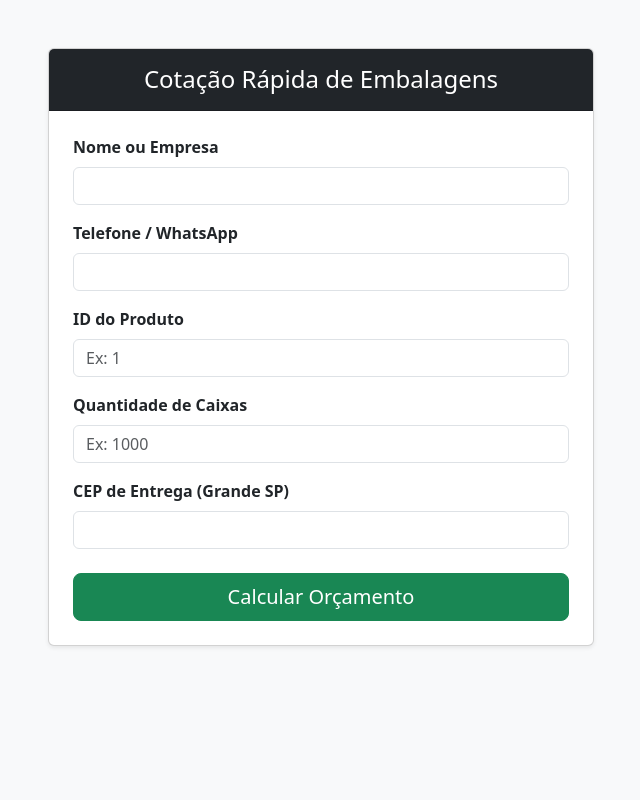
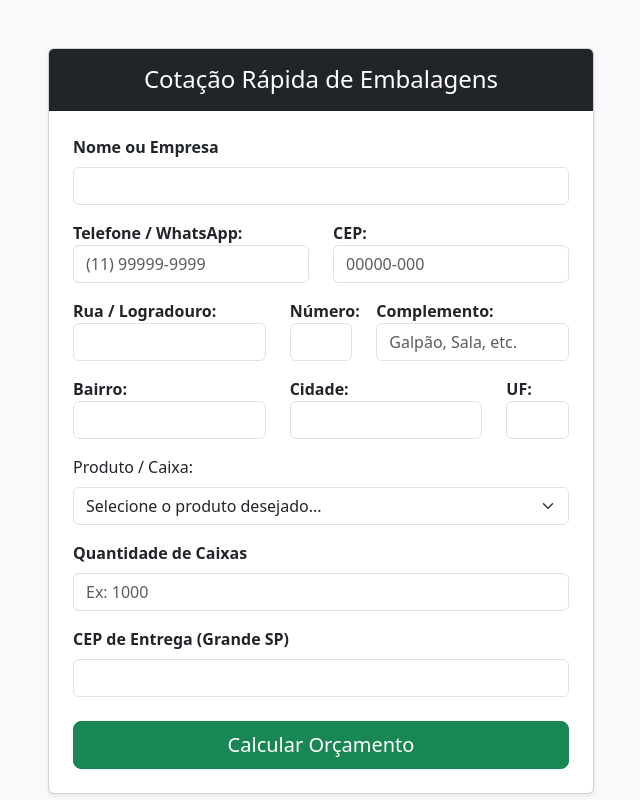
Before and after one commit to antoniojmprado/Dj_Dj_srcx_Orcamento_Pizza, a Django app: page /orcam/orcamento/ in a window 1280 px wide. Shown: the whole page, without its empty margins (319-959 px from the left). Run offline with Django 5.2, Linux system fonts and the light colour scheme; the visitor is signed in with stand-in values (Sample User, id 1); data that the repository does not hold is empty; parts of the project's set-up code (start-up, migrations or seed data) failed here and were passed over.

Commit message:
feat: formatação BR, calculo unitario da caixa e layout de resposta profissional finalizado

```diff
--- a/appOrcam/templates/appOrcam/orcamento_cliente.html
+++ b/appOrcam/templates/appOrcam/orcamento_cliente.html
@@ -21,13 +21,65 @@
                                 <label for="nome" class="form-label fw-bold">Nome ou Empresa</label>
                                 <input type="text" class="form-control" id="nome" name="nome" required>
                             </div>
-                            <div class="mb-3">
-                                <label for="telefone" class="form-label fw-bold">Telefone / WhatsApp</label>
-                                <input type="tel" class="form-control" id="telefone" name="telefone" required>
+
+                            <div class="row">
+                                <!-- Contato -->
+                                <div class="col-md-6 mb-3">
+                                    <label for="telefone"><b>Telefone / WhatsApp:</b></label>
+                                    <input type="text" id="telefone" name="telefone" class="form-control" placeholder="(11) 99999-9999">
+                                </div>
+
+                                <!-- CEP com gatilho de busca -->
+                                <div class="col-md-6 mb-3">
+                                    <label for="cep"><b>CEP:</b></label>
+                                    <input type="text" id="cep" name="cep" class="form-control" placeholder="00000-000" required>
+                                    <small id="cep-status" class="text-muted"></small>
+                                </div>
+                            </div>
+
+                            <div class="row">
+                                <!-- Endereço Auto-preenchido -->
+                                <div class="col-md-5 mb-3">
+                                    <label for="logradouro"><b>Rua / Logradouro:</b></label>
+                                    <input type="text" id="logradouro" name="logradouro" class="form-control" required>
+                                </div>
+                                <div class="col-md-2 mb-3">
+                                    <label for="numero"><b>Número:</b></label>
+                                    <input type="text" id="numero" name="numero" class="form-control" required>
+                                </div>
+                                <div class="col-md-5 mb-3">
+                                    <label for="complemento"><b>Complemento:</b></label>
+                                    <input type="text" id="complemento" name="complemento" class="form-control" placeholder="Galpão, Sala, etc.">
+                                </div>
+                            </div>
+
+                            <div class="row">
+                                <div class="col-md-5 mb-3">
+                                    <label for="bairro"><b>Bairro:</b></label>
+                                    <input type="text" id="bairro" name="bairro" class="form-control" required>
+                                </div>
+                                <div class="col-md-5 mb-3">
+                                    <label for="cidade"><b>Cidade:</b></label>
+                                    <input type="text" id="cidade" name="cidade" class="form-control" required>
+                                </div>
+                                <div class="col-md-2 mb-3">
+                                    <label for="uf"><b>UF:</b></label>
+                                    <input type="text" id="uf" name="uf" class="form-control" maxlength="2" required>
+                                </div>
                             </div>
                             <div class="mb-3">
-                                <label for="produto" class="form-label fw-bold">ID do Produto</label>
-                                <input type="number" class="form-control" id="produto" name="produto" required placeholder="Ex: 1">
+
+                                <label for="produto_id" class="form-label">Produto / Caixa:</label>
+                                <select name="produto_id" id="produto_id" class="form-select" required>
+                                    <option value="" disabled selected>Selecione o produto desejado...</option>
+                                    <!-- O Django vai criar uma opção para cada produto do banco -->
+                                    {% for produto in produtos %}
+                                        <option value="{{ produto.id }}">
+                                            {{ produto.nome }} - {{ produto.tipo_papelao }}
+                                        </option>
+                                    {% endfor %}
+                                </select>
+
                             </div>
                             <div class="mb-3">
                                 <label for="quantidade" class="form-label fw-bold">Quantidade de Caixas</label>
@@ -48,3 +100,39 @@
     </div>
 </body>
 </html>
+<script>
+    document.getElementById('cep').addEventListener('blur', function() {
+        let cep = this.value.replace(/\D/g, '');
+        let statusText = document.getElementById('cep-status');
+
+        if (cep.length === 8) {
+            statusText.innerText = "Consultando base local...";
+            statusText.style.color = "blue";
+
+            // Dispara a consulta para o SEU servidor, não mais para a internet
+            fetch(`/orcam/api/consulta-cep/${cep}/`)
+                .then(response => response.json())
+                .then(data => {
+                    if (!data.erro) {
+                        document.getElementById('logradouro').value = data.logradouro;
+                        document.getElementById('bairro').value = data.bairro;
+                        document.getElementById('cidade').value = data.localidade;
+                        document.getElementById('uf').value = data.uf;
+
+                        statusText.innerText = "";
+                        document.getElementById('numero').focus();
+                    } else {
+                        statusText.innerText = "CEP não encontrado na base EDNE.";
+                        statusText.style.color = "red";
+                    }
+                })
+                .catch(error => {
+                    statusText.innerText = "Erro ao acessar o banco de dados.";
+                    statusText.style.color = "red";
+                });
+        } else {
+            statusText.innerText = "CEP inválido.";
+            statusText.style.color = "red";
+        }
+    });
+</script>
--- a/appOrcam/urls.py
+++ b/appOrcam/urls.py
@@ -19,4 +19,5 @@ urlpatterns = [
 
     path('orcamento/<int:pk>/simulacao/', views.simulacoes_orcamentos, name='simulacoes_orcamentos'),
     path('orcamento/', views.calcular_orcamento, name='calcular_orcamento'),
+    path('api/consulta-cep/<str:cep_digitado>/', views.consulta_cep_local, name='consulta_cep_local'),
 ]
--- a/appOrcam/views.py
+++ b/appOrcam/views.py
@@ -4,6 +4,7 @@ import math
 from django.contrib import messages
 from django.http import JsonResponse, HttpResponse
 from django.shortcuts import redirect, render, get_object_or_404
+from appFrete.models import FreteEdne
 from appOEE.models import ParametroFinanceiro, Maquina, Horas_turno, Turnos_dia
 from appOrcam.forms import OrcamentoForm
 from appOrcam.models import MaquinaFinancasOEE
@@ -601,9 +602,17 @@ def simulacoes_orcamentos(request, pk):
 
 
 def calcular_orcamento(request):
+
+    if request.method == 'GET':
+        # Puxa os produtos do banco (Filtrando apenas os ativos, se tiver esse campo, ou todos)
+        produtos = Chapa.objects.all().order_by('nome')
+
+        # Envia para o template de entrada
+        return render(request, 'appOrcam/orcamento_cliente.html', {'produtos': produtos})
+
     if request.method == "POST":
         cliente_nome = request.POST.get('nome')
-        produto_id = request.POST.get('produto')
+        produto_id = request.POST.get('produto_id')
         quantidade = request.POST.get('quantidade')
         cep_cliente = request.POST.get('cep')
 
@@ -642,7 +651,7 @@ def calcular_orcamento(request):
             valor_carga = float(orcamento.preco_final_sem_nota)
 
             # 4. Aciona o motor isolado de frete do appFrete
-            melhor_frete_unitario = calcular_melhor_frete_interno(
+            melhor_frete_unitario, prazo_dias = calcular_melhor_frete_interno(
                 cep_destino=cep_cliente,
                 valor_nf=valor_carga,
                 peso_informado=peso_carga,
@@ -653,9 +662,10 @@ def calcular_orcamento(request):
                 unid_pacote=int(chapa.unidades_pacote)
             )
 
-            # 5. Etapa 2: Atualiza o Orçamento com o frete e salva o valor final
-            orcamento.custo_frete_unitario = Decimal(str(melhor_frete_unitario))
-            orcamento.save() # Recalcula o preço final somando o frete
+            # Etapa 2: Atualiza o Orçamento com o frete e salva o valor final
+            frete_limpo = str(melhor_frete_unitario).replace(',', '.')
+            orcamento.custo_frete_unitario = Decimal(frete_limpo)
+            orcamento.save()
 
             # 6. Monta a resposta de sucesso formatada
             mensagem = (
@@ -669,7 +679,75 @@ def calcular_orcamento(request):
                 f"<h3>Resumo Financeiro:</h3>"
                 f"<p>💰 <b>Valor Unitário (Sem Nota):</b> R$ {orcamento.preco_final_sem_nota_unitario:.2f}<br>"
                 f"💵 <b>Valor Final do Pedido (Sem Nota):</b> R$ {orcamento.preco_final_sem_nota:.2f}</p>"
+                f"<hr>"
+                f"⏰ <b>Prazo de Entrega:</b> {prazo_dias} dias úteis</p>"
             )
+
+
+            # 1. Capturando os novos campos do formulário HTML
+            telefone = request.POST.get('telefone', 'Não informado')
+            logradouro = request.POST.get('logradouro', '')
+            numero = request.POST.get('numero', '')
+            complemento = request.POST.get('complemento', '')
+            bairro = request.POST.get('bairro', '')
+            cidade = request.POST.get('cidade', '')
+            uf = request.POST.get('uf', '')
+
+            # 2. Formatando o endereço para exibição
+            endereco_completo = f"{logradouro}, {numero}"
+            if complemento:
+                endereco_completo += f" - {complemento}"
+            endereco_completo += f" - {bairro}, {cidade}/{uf}"
+
+            # 3. Função auxiliar para padrão monetário BR
+            def formata_br(valor, casas=2):
+                if valor is None: return "0,00"
+                formatado = f"{float(valor):,.{casas}f}"
+                return formatado.replace(',', 'X').replace('.', ',').replace('X', '.')
+
+            # 4. Matemática de separação (evitando cobrança dupla do frete)
+            total_geral = float(orcamento.preco_final_sem_nota)
+            frete_unitario = float(orcamento.custo_frete_unitario)
+            frete_total = frete_unitario * float(orcamento.quantidade)
+
+            # Extrai o frete para exibir o valor limpo da caixa
+            subtotal_produtos = total_geral - frete_total
+            valor_unitario_produto = subtotal_produtos / float(orcamento.quantidade)
+
+            # 5. Construindo a mensagem
+            mensagem = f"""
+            <div style="font-family: Arial, sans-serif; max-width: 600px; margin: 20px auto; padding: 20px; border: 1px solid #ddd; border-radius: 8px;">
+                <h2 style="color: #2c3e50;">Orçamento Concluído com Sucesso! 🎉</h2>
+                <p>Olá, <b>{orcamento.cliente}</b>! Seu orçamento foi processado pelo nosso sistema.</p>
+
+                <h3 style="color: #34495e; border-bottom: 1px solid #eee; padding-bottom: 5px;">Resumo do Pedido</h3>
+                <ul style="list-style-type: none; padding-left: 0; line-height: 1.8;">
+                    <li>📦 <b>Produto:</b> {orcamento.produto_nome}</li>
+                    <li>🔢 <b>Quantidade:</b> {formata_br(orcamento.quantidade, 0)} unidades</li>
+                    <li>🏷️ <b>Valor Unitário (Caixa):</b> R$ {formata_br(valor_unitario_produto, 2)}</li>
+                    <li>💰 <b>Subtotal (Produtos):</b> R$ {formata_br(subtotal_produtos)}</li>
+                </ul>
+
+                <h3 style="color: #34495e; border-bottom: 1px solid #eee; padding-bottom: 5px;">Logística e Entrega</h3>
+                <ul style="list-style-type: none; padding-left: 0; line-height: 1.8;">
+                    <li>📍 <b>Endereço:</b> {endereco_completo}</li>
+                    <li>📦 <b>Frete Unitário:</b> R$ {formata_br(frete_unitario, 2)}</li>
+                    <li>🚚 <b>Frete Total:</b> R$ {formata_br(frete_total)}</li>
+                    <li>⏱️ <b>Prazo Estimado:</b> {int(prazo_dias)} dias úteis</li>
+                </ul>
+
+                <div style="background-color: #f8f9fa; padding: 15px; border-radius: 6px; margin-top: 20px;">
+                    <h3 style="color: #27ae60; margin: 0; font-size: 1.4em; text-align: center;">
+                        Total Geral: R$ {formata_br(total_geral)}
+                    </h3>
+                </div>
+
+                <p style="margin-top: 20px; font-size: 0.9em; color: #7f8c8d; text-align: center;">
+                    <i>Dúvidas? Nossa equipe está à disposição no WhatsApp {telefone}.</i>
+                </p>
+            </div>
+            """
+
             return HttpResponse(mensagem)
 
         except Chapa.DoesNotExist:
@@ -681,3 +759,24 @@ def calcular_orcamento(request):
 
     # Se for GET, apenas renderiza a página vazia
     return render(request, 'appOrcam/orcamento_cliente.html')
+
+
+def consulta_cep_local(request, cep_digitado):
+    # Aplica a mesma regra de limpeza que você já usa no cálculo de frete
+    cep_limpo = ''.join(filter(str.isdigit, str(cep_digitado)))
+    cep_busca = cep_limpo.lstrip('0') if len(cep_limpo) == 8 else cep_limpo
+
+    destino = FreteEdne.objects.filter(cep=cep_busca).first()
+
+    if destino:
+        dados = {
+            'erro': False,
+            'logradouro': destino.logradouro if destino.logradouro not in ["", "NaN"] else "",
+            'bairro': destino.bairro if destino.bairro not in ["", "NaN"] else "",
+            'localidade': destino.municipio,
+            'uf': destino.uf
+        }
+    else:
+        dados = {'erro': True}
+
+    return JsonResponse(dados)
```
Also changed, not shown: appFrete/services_frete.py (+6 -1 lines), appOrcam/models.py (+12 -11 lines).
